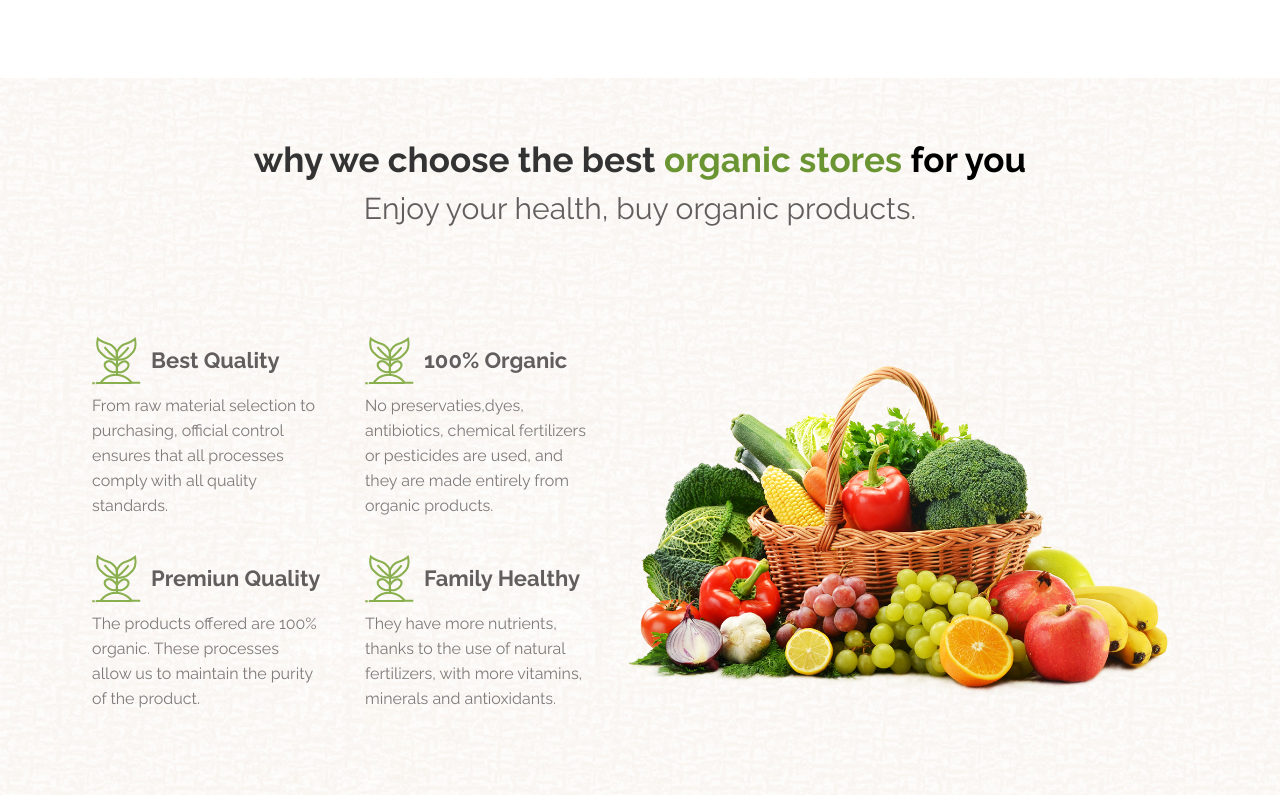
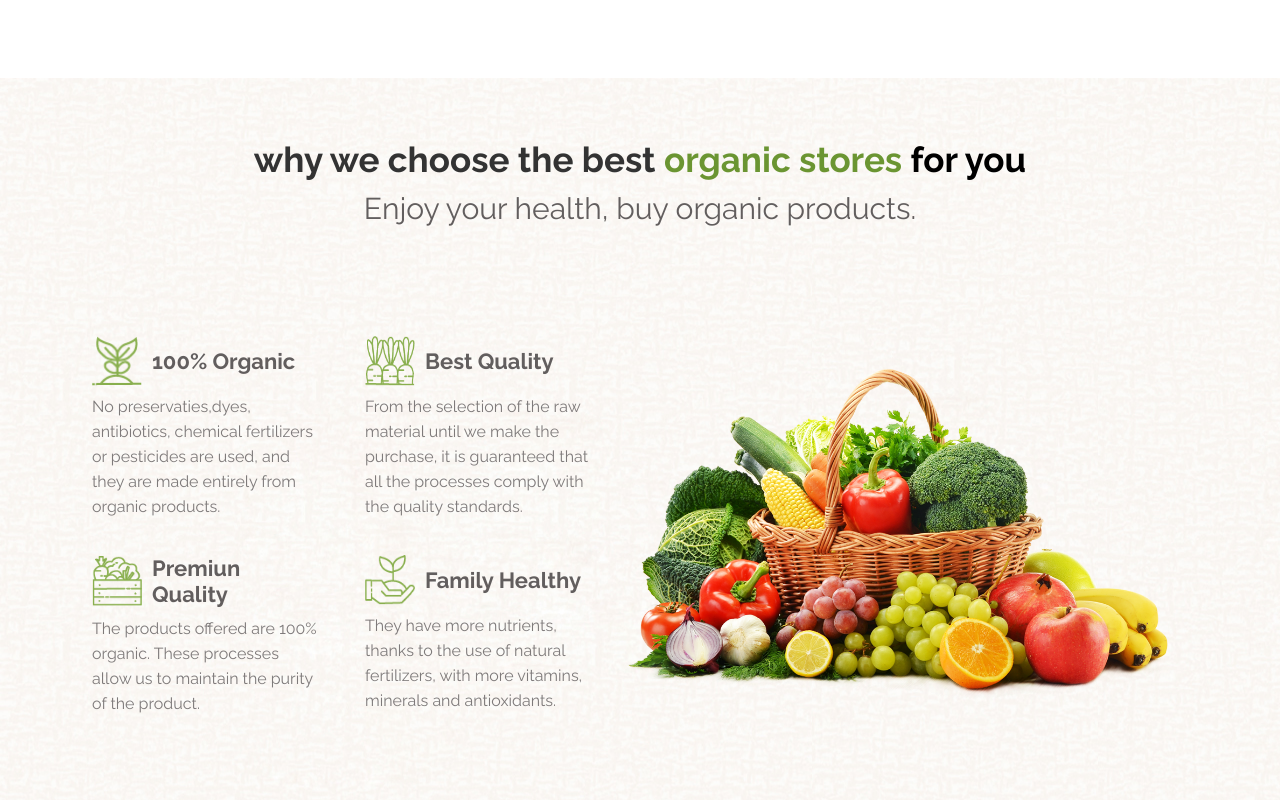
Before and after one commit to mattndross/proximity-network-project, a React (Create React App) app in the folder front-end/: page / in a window 1280 px wide. Shown: the part 930-1730 px from the top of the page. Built offline with nearby package versions, Linux system fonts and the light colour scheme.

Commit message:
about terminado

```diff
--- /dev/null
+++ b/front-end/src/components/LandingPageAbout/AboutInfoCard.js
@@ -0,0 +1,12 @@
+import React from 'react'
+
+function AboutInfoCard(props) {
+    return (
+        <div className="about-text">
+            <h2> <img src={props.img} alt="" width="50px" height="50px" />{props.title}</h2>
+            <p>{props.description}</p>
+        </div>
+    )
+}
+
+export default AboutInfoCard
--- a/front-end/src/components/LandingPageAbout/index.js
+++ b/front-end/src/components/LandingPageAbout/index.js
@@ -5,7 +5,7 @@ import icon1 from "../../assets/img/img-about/icon-1.png"
 import icon2 from "../../assets/img/img-about/icon-2.png"
 import icon3 from "../../assets/img/img-about/icon-3.png"
 import icon4 from "../../assets/img/img-about/icon-4.png"
-
+import AboutInfoCard from "./AboutInfoCard"
 const LandingPageAbout = () => {
     return (
         <section id="about" style={{ backgroundImage: `url(${bg})` }}>
@@ -19,35 +19,17 @@ const LandingPageAbout = () => {
 
                     <div className=" col-lg-6 row">
                         <div className="col-lg-6">
-                            <div className="about-text">
-                                <h2> <img src={icon1} alt="" />Best Quality</h2>
-                                <p>From raw material selection to purchasing, official control ensures that all processes comply with all quality standards.</p>
-                            </div>
-
+                            <AboutInfoCard img={icon1} title="100% Organic" description="No preservaties,dyes, antibiotics, chemical fertilizers or pesticides are used, and they are made entirely from organic products." />
                         </div>
                         <div className="col-lg-6">
-                            <div className="about-text">
-
-                                <h2> <img src={icon1} alt="" />100% Organic</h2>
-
-                                <p>No preservaties,dyes, antibiotics, chemical fertilizers or pesticides are used, and they are made entirely from organic products.</p>
-                            </div>
+                            <AboutInfoCard img={icon2} title="Best Quality" description="From the selection of the raw material until we make the purchase, it is guaranteed that all the processes comply with the quality standards." />
                         </div>
                         <div className="col-lg-6">
-                            <div className="about-text">
-                                <h2> <img src={icon1} alt="" />Premiun Quality</h2>
-
-                                <p>The products offered are 100% organic. These processes allow us to maintain the purity of the product.</p>
-                            </div>
-
-
+                            <AboutInfoCard img={icon3} title="Premiun Quality" description="The products offered are 100% organic. These processes allow us to maintain the purity of the product." />
                         </div>
 
                         <div className="col-lg-6">
-                            <div className="about-text">
-                                <h2> <img src={icon1} alt="" />Family Healthy</h2>
-                                <p>They have more nutrients, thanks to the use of natural fertilizers, with more vitamins, minerals and antioxidants.</p>
-                            </div>
+                            <AboutInfoCard img={icon4} title="Family Healthy" description="They have more nutrients, thanks to the use of natural fertilizers, with more vitamins, minerals and antioxidants." />
                         </div>
                     </div>
                     <div className=" col-lg-6 align-self-center">
```
